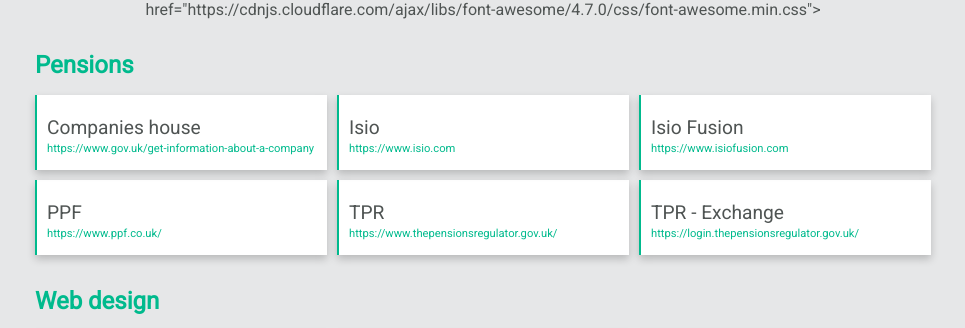
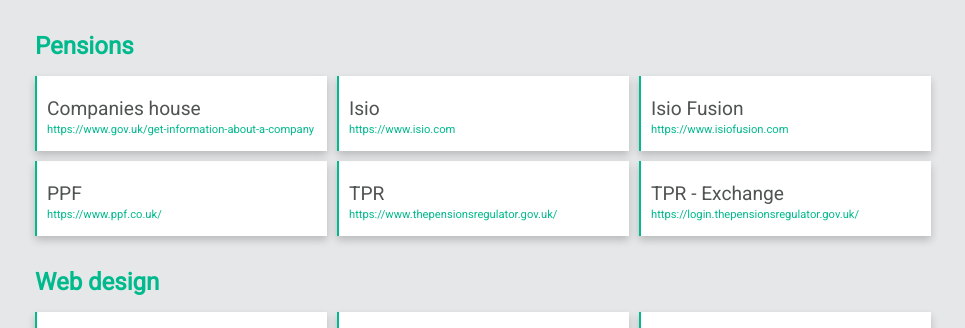
Before and after one commit to py1tgrd/linkspage, a plain HTML site: page index.html in a window 1280 px wide. Shown: the top 328 px of the page, without its empty margins (157-1122 px from the left). Drawn offline with Linux system fonts and the light colour scheme.

Commit message:
Update index.html

```diff
--- a/index.html
+++ b/index.html
@@ -3,7 +3,7 @@
 <head>
     <link href="https://fonts.googleapis.com/css?family=Roboto&display=swap" rel="stylesheet">
     <link rel="stylesheet" type="text/css" href="style.css">
-    href="https://cdnjs.cloudflare.com/ajax/libs/font-awesome/4.7.0/css/font-awesome.min.css">
+    <link href="https://cdnjs.cloudflare.com/ajax/libs/font-awesome/4.7.0/css/font-awesome.min.css">
 </head>
 
 <body>
```
